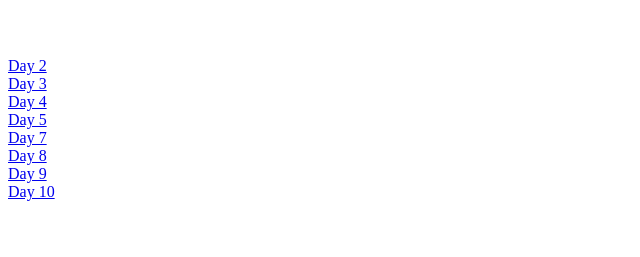
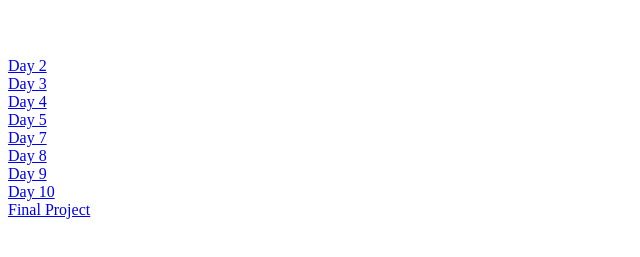
Before and after one commit to Dariusn9/GithubHome, a plain HTML site: page index.html in a window 1280 px wide. Shown: the part 93-350 px from the top of the page, without its empty margins (0-640 px from the left). Drawn offline with Linux system fonts and the light colour scheme.

Commit message:
Update index.html

```diff
--- a/index.html
+++ b/index.html
@@ -1,5 +1,6 @@
 <!DOCTYPE html>
     <html>
+
     <body>
     <p>My github links are not done yet because Im having issues with github</p>
 <h1>Darius's Github Menu</Menu></h1>
@@ -20,6 +21,9 @@
 <a href="https://dariusn9.github.io/Day9/">Day 9</a>
 <br>
 <a href="https://dariusn9.github.io/day-10/">Day 10</a>
+<br>
+<a href="https://dariusn9.github.io/FinalProject/">Final Project</a>
+
 
 
 <br>
```
